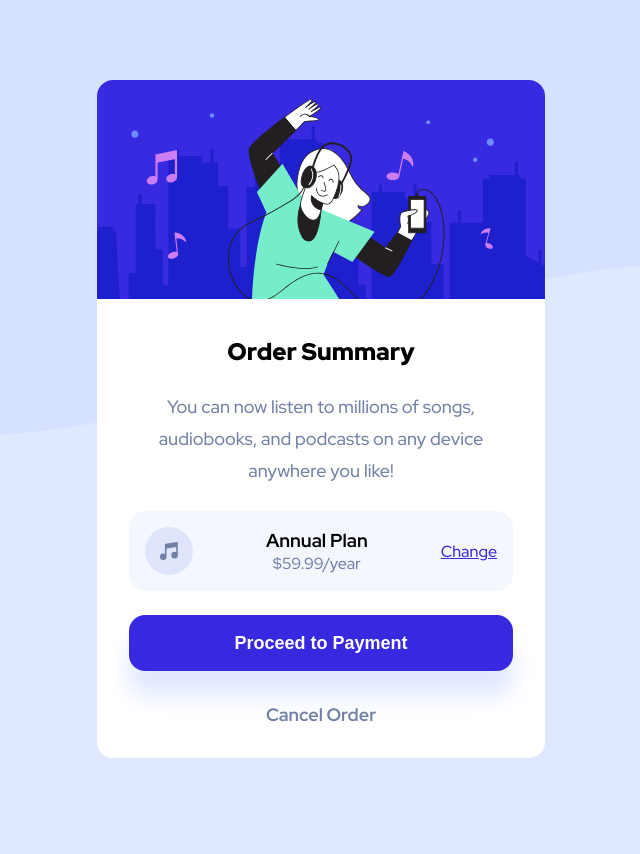
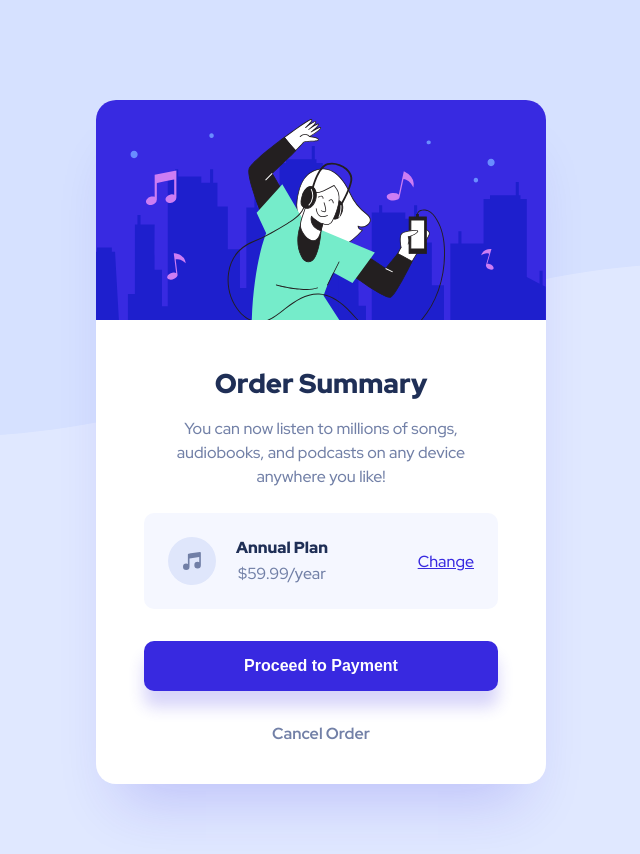
Before and after one commit to Lio-n/FM-order-summary-component-main, a plain HTML site: page index.html in a window 1280 px wide. Shown: the whole page, without its empty margins (319-959 px from the left). Drawn offline with Linux system fonts and the light colour scheme.

Commit message:
change image

```diff
--- a/index.css
+++ b/index.css
@@ -4,7 +4,7 @@
   padding: 0;
 }
 body {
-  padding: 5rem 1.5rem;
+  padding: 6.25rem 1.5rem;
   display: flex;
   justify-content: center;
   align-items: center;
@@ -14,22 +14,23 @@ body {
   background-image: url("./images/pattern-background-mobile.svg");
   font-family: "Red Hat Display", sans-serif;
 }
-@media (min-width: 375px) {
+@media (min-width: 500px) {
   body {
     background-image: url("./images/pattern-background-desktop.svg");
   }
 }
 
 .card {
-  max-width: 28rem;
+  box-shadow: 0 2.5rem 3.5rem -1.5rem rgb(55 42 224 / 20%);
+  max-width: 450px;
   width: 100%;
   background-color: #fff;
-  border-radius: 1rem;
+  border-radius: 1.25rem;
 }
 
 /* <!--Card__image--> */
 .card__image {
-  border-radius: 1rem 1rem 0 0;
+  border-radius: 1.25rem 1.25rem 0 0;
   width: 100%;
 }
 
@@ -38,34 +39,55 @@ body {
   padding: 2rem;
   text-align: center;
 }
-
+@media (min-width: 500px) {
+  .card-container-content {
+    padding: 2.5rem 3rem;
+  }
+}
 /* <!--Card__descript--> */
 .card__title {
-  margin-bottom: 1.5rem;
+  font-size: 1.7rem;
+  margin-bottom: 1rem;
   font-weight: 900;
+  color: hsl(223, 47%, 23%);
 }
 .card__paragraph {
-  font-size: 18px;
   line-height: 2rem;
   color: hsl(224, 23%, 55%);
   margin-bottom: 1.5rem;
 }
-
+@media (min-width: 500px) {
+  .card__paragraph {
+    line-height: 1.5rem;
+  }
+}
 /* <!--Card__plan--> */
 .card-container-plan {
   background-color: hsl(225, 100%, 98%);
-  padding: 1rem;
-  border-radius: 1rem;
+  padding: 1.5rem;
+  border-radius: 10px;
   display: flex;
   justify-content: space-between;
   align-items: center;
-  margin-bottom: 1.5rem;
+  margin-bottom: 2rem;
 }
-.card-container-plan > a {
+.card__cont-price {
+  display: flex;
+}
+
+.card__change > a {
   color: hsl(245, 75%, 52%);
 }
-.card-container-plan > a:hover {
+.card__change > a:hover {
   color: hsl(224, 23%, 55%);
+}
+.card__label {
+  padding-left: 20px;
+}
+.card__label > p {
+  margin-bottom: 5px;
+  font-weight: 900;
+  color: hsl(223, 47%, 23%);
 }
 .card__label > span {
   color: hsl(224, 23%, 55%);
@@ -79,22 +101,22 @@ body {
 
 .card__btn-payment {
   cursor: pointer;
-  height: 3.5rem;
+  height: 50px;
   border: none;
   color: #fff;
   font-weight: 700;
-  font-size: 18px;
+  font-size: 1rem;
   background-color: hsl(245, 75%, 52%);
-  border-radius: 1rem;
+  border-radius: 10px;
   margin-bottom: 2rem;
-  box-shadow: 0px 25px 25px hsl(225, 100%, 94%);
+  box-shadow: 0px 1rem 1rem rgb(55 42 224 / 20%);
 }
 .card__btn-payment:hover {
   background-color: hsl(224, 23%, 55%);
 }
 
 .card__cancel-payment {
-  font-size: 18px;
+  font-size: 1rem;
   text-decoration: none;
   color: hsl(224, 23%, 55%);
   font-weight: 700;
--- a/index.html
+++ b/index.html
@@ -30,7 +30,7 @@
       <div class="card-container-content">
         <!--Card__descript-->
         <div>
-          <h2 class="card__title">Order Summary</h2>
+          <h1 class="card__title">Order Summary</h1>
           <p class="card__paragraph">
             You can now listen to millions of songs, audiobooks, and podcasts on
             any device anywhere you like!
@@ -38,12 +38,16 @@
         </div>
         <!--Card__plan-->
         <div class="card-container-plan">
-          <img src="./images/icon-music.svg" alt="icon-music" />
-          <label class="card__label">
-            <h3>Annual Plan</h3>
-            <span>$59.99/year</span>
-          </label>
-          <a href="">Change</a>
+          <div class="card__cont-price">
+            <img src="./images/icon-music.svg" alt="icon-music" />
+            <label class="card__label">
+              <p>Annual Plan</p>
+              <span>$59.99/year</span>
+            </label>
+          </div>
+          <div class="card__change">
+            <a href="">Change</a>
+          </div>
         </div>
         <!--Card__payment-->
         <div class="card-container-payment">
```
Also changed, not shown: images/Screenshot-Desktop.png.
